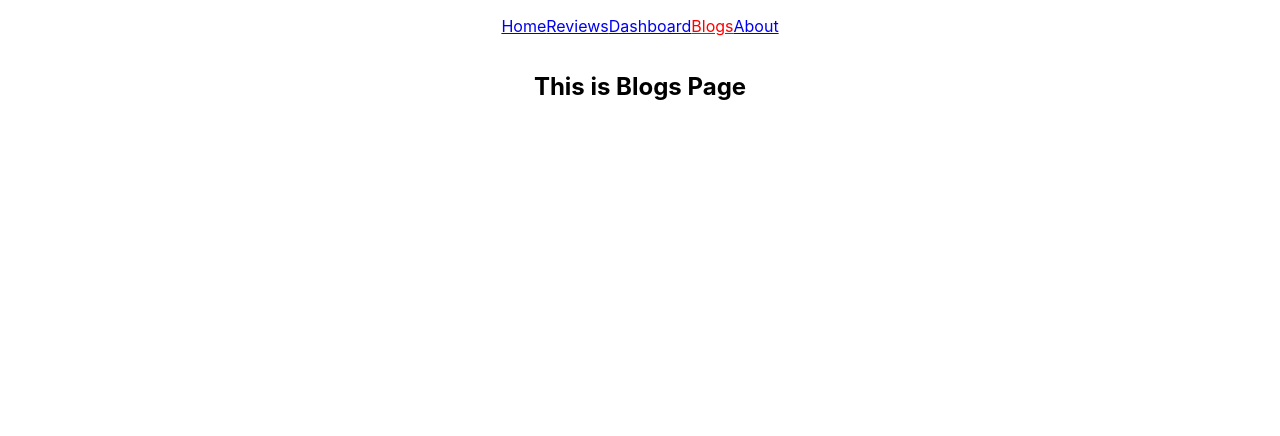
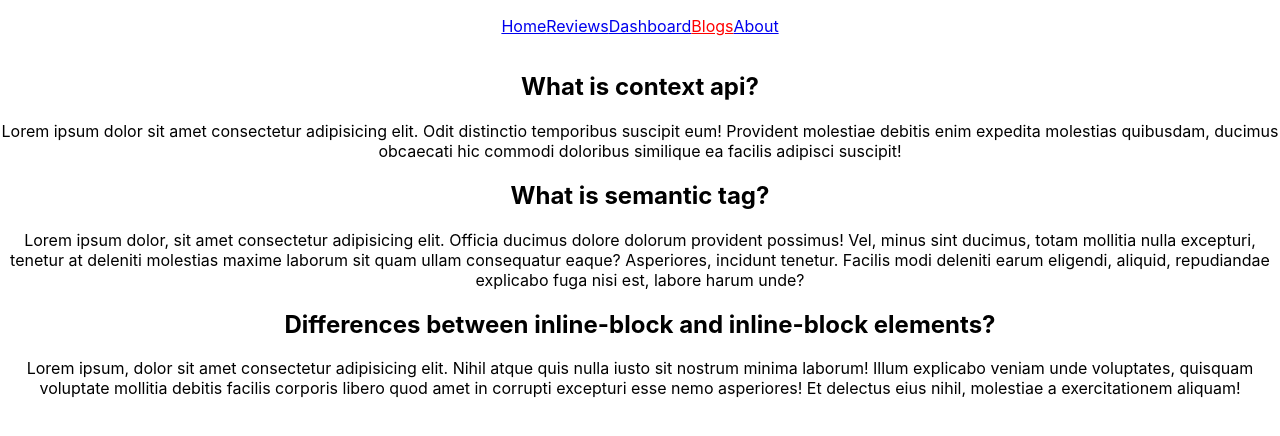
Before and after one commit to muhammad-jiku/jikmunn-airpod-analysis-column, a React (Create React App) app: page /blogs in a window 1280 px wide. Shown: the top 436 px of the page. Built offline with nearby package versions, Linux system fonts and the light colour scheme.

Commit message:
usenavigate added and chart redesigned

```diff
--- a/src/components/Blogs/Blogs.js
+++ b/src/components/Blogs/Blogs.js
@@ -3,7 +3,32 @@ import React from 'react';
 const Blogs = () => {
   return (
     <div>
-      <h2>This is Blogs Page</h2>
+      <h2>What is context api?</h2>
+      <p>
+        Lorem ipsum dolor sit amet consectetur adipisicing elit. Odit distinctio
+        temporibus suscipit eum! Provident molestiae debitis enim expedita
+        molestias quibusdam, ducimus obcaecati hic commodi doloribus similique
+        ea facilis adipisci suscipit!
+      </p>
+
+      <h2>What is semantic tag?</h2>
+      <p>
+        Lorem ipsum dolor, sit amet consectetur adipisicing elit. Officia
+        ducimus dolore dolorum provident possimus! Vel, minus sint ducimus,
+        totam mollitia nulla excepturi, tenetur at deleniti molestias maxime
+        laborum sit quam ullam consequatur eaque? Asperiores, incidunt tenetur.
+        Facilis modi deleniti earum eligendi, aliquid, repudiandae explicabo
+        fuga nisi est, labore harum unde?
+      </p>
+
+      <h2>Differences between inline-block and inline-block elements?</h2>
+      <p>
+        Lorem ipsum, dolor sit amet consectetur adipisicing elit. Nihil atque
+        quis nulla iusto sit nostrum minima laborum! Illum explicabo veniam unde
+        voluptates, quisquam voluptate mollitia debitis facilis corporis libero
+        quod amet in corrupti excepturi esse nemo asperiores! Et delectus eius
+        nihil, molestiae a exercitationem aliquam!
+      </p>
     </div>
   );
 };
--- a/src/components/Home/Home.js
+++ b/src/components/Home/Home.js
@@ -1,16 +1,15 @@
 import React from 'react';
+import { useNavigate } from 'react-router-dom';
 import useCarReviews from '../CustomHooks/useCarReviews/useCarReviews';
 import Review from '../Review/Review';
 
 const Home = () => {
   const [carReviews] = useCarReviews();
+  const navigate = useNavigate();
 
-  // useEffect(() => {
-  //   fetch('reviews.json')
-  //     .then((res) => res.json())
-  //     .then((data) => setCarReviews(data))
-  //     .catch((err) => console.log(err));
-  // }, []);
+  const showAllReviews = () => {
+    navigate('/reviews');
+  };
 
   return (
     <div>
@@ -22,6 +21,7 @@ const Home = () => {
         {carReviews.slice(0, 3).map((carReview) => (
           <Review key={carReview?._id} carReview={carReview} />
         ))}
+        <button onClick={showAllReviews}>See more</button>
       </main>
       {/* main sectin ends */}
     </div>
--- a/src/components/SimpleAreaChart/SimpleAreaChart.js
+++ b/src/components/SimpleAreaChart/SimpleAreaChart.js
@@ -11,14 +11,10 @@ import useChartData from '../CustomHooks/useChartData/useChartData';
 
 const SimpleAreaChart = () => {
   const [chartData] = useChartData();
-  // useEffect(() => {
-  //   fetch('data.json')
-  //     .then((res) => res.json())
-  //     .then((chart) => setChartData(chart))
-  //     .catch((err) => console.log(err));
-  // }, []);
+
   return (
     <div>
+      <h3>Investment vs Revenue</h3>
       <AreaChart
         width={500}
         height={400}
@@ -36,10 +32,19 @@ const SimpleAreaChart = () => {
         <Tooltip />
         <Area
           type="monotone"
-          dataKey="revenue"
+          dataKey="investment"
+          stackId="1"
           stroke="#8884d8"
           fill="#8884d8"
         />
+        <Area
+          type="monotone"
+          dataKey="revenue"
+          stackId="1"
+          stroke="#82ca9d"
+          fill="#82ca9d"
+        />
+
       </AreaChart>
     </div>
   );
--- a/src/components/SimpleBarChart/SimpleBarChart.js
+++ b/src/components/SimpleBarChart/SimpleBarChart.js
@@ -12,6 +12,7 @@ const SimpleBarChart = () => {
   // }, []);
   return (
     <div>
+      <h3>Investment vs Revenue</h3>
       <BarChart
         width={830}
         height={250}
@@ -27,7 +28,8 @@ const SimpleBarChart = () => {
         <XAxis dataKey="month" />
         <YAxis />
         <Tooltip />
-        <Bar dataKey="revenue" fill="#8884d8" />
+        <Bar dataKey="investment" stackId="a" fill="#8884d8" />
+        <Bar dataKey="revenue" stackId="a" fill="#82ca9d" />
       </BarChart>
     </div>
   );
--- a/src/components/SimpleLineChart/SimpleLineChart.js
+++ b/src/components/SimpleLineChart/SimpleLineChart.js
@@ -12,15 +12,10 @@ import useChartData from '../CustomHooks/useChartData/useChartData';
 
 const SimpleLineChart = () => {
   const [chartData] = useChartData();
-  // useEffect(() => {
-  //   fetch('data.json')
-  //     .then((res) => res.json())
-  //     .then((chart) => setChartData(chart))
-  //     .catch((err) => console.log(err));
-  // }, []);
 
   return (
     <div>
+      <h3>Month wise sell</h3>
       <LineChart
         width={500}
         height={300}
@@ -39,11 +34,10 @@ const SimpleLineChart = () => {
         <Legend />
         <Line
           type="monotone"
-          dataKey="revenue"
+          dataKey="sell"
           stroke="#8884d8"
           activeDot={{ r: 8 }}
         />
-        {/* <Line type="monotone" dataKey="uv" stroke="#82ca9d" /> */}
       </LineChart>
     </div>
   );
--- a/src/components/SimplePieChart/SimplePieChart.js
+++ b/src/components/SimplePieChart/SimplePieChart.js
@@ -4,15 +4,11 @@ import useChartData from '../CustomHooks/useChartData/useChartData';
 
 const SimplePieChart = () => {
   const [chartData] = useChartData();
-  // useEffect(() => {
-  //   fetch('data.json')
-  //     .then((res) => res.json())
-  //     .then((chart) => setChartData(chart))
-  //     .catch((err) => console.log(err));
-  // }, []);
+
 
   return (
     <div>
+      <h3>Investment vs Revenue</h3>
       <PieChart
         width={400}
         height={400}
@@ -25,7 +21,7 @@ const SimplePieChart = () => {
       >
         <Pie
           data={chartData}
-          dataKey="sell"
+          dataKey="investment"
           cx="50%"
           cy="50%"
           outerRadius={60}
```
